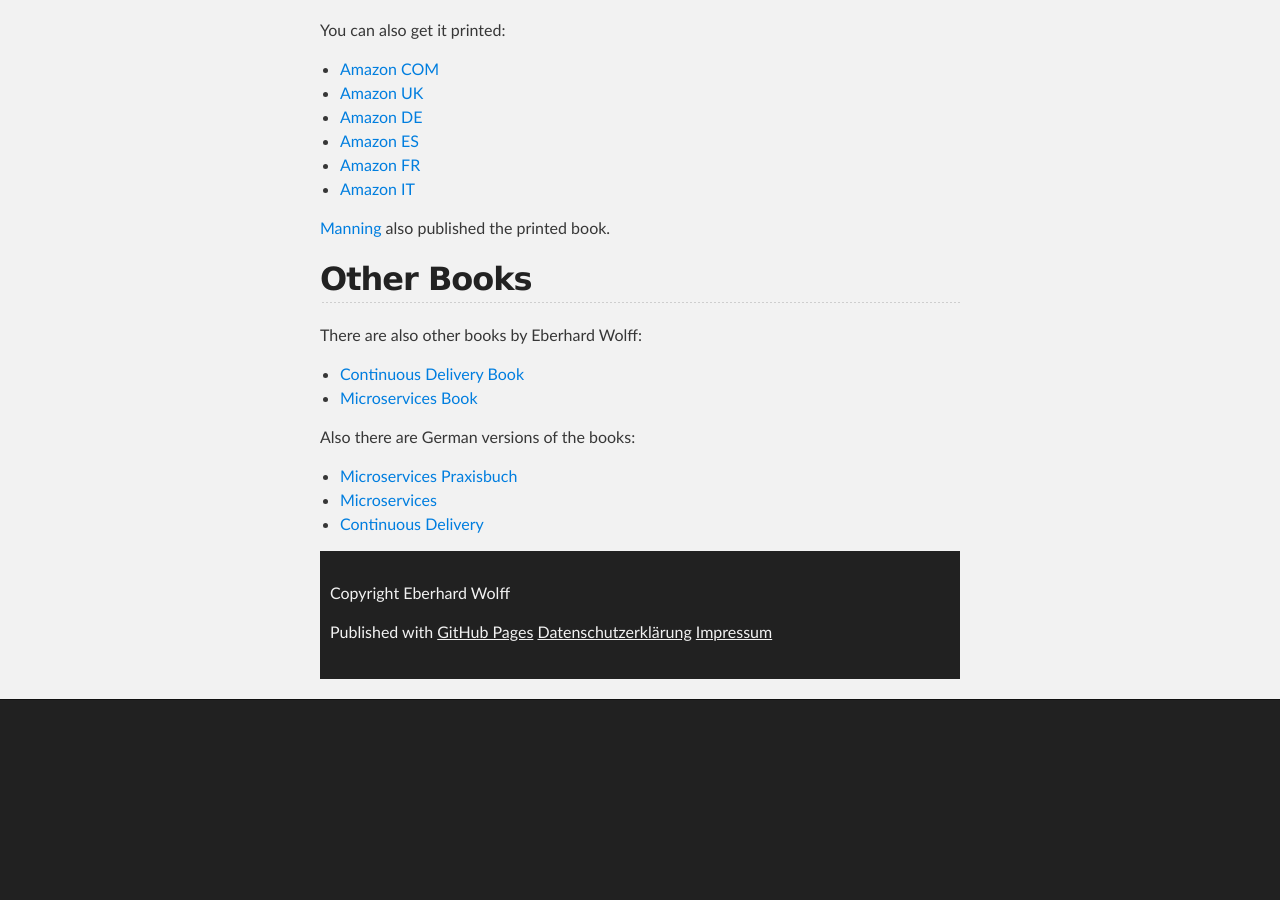
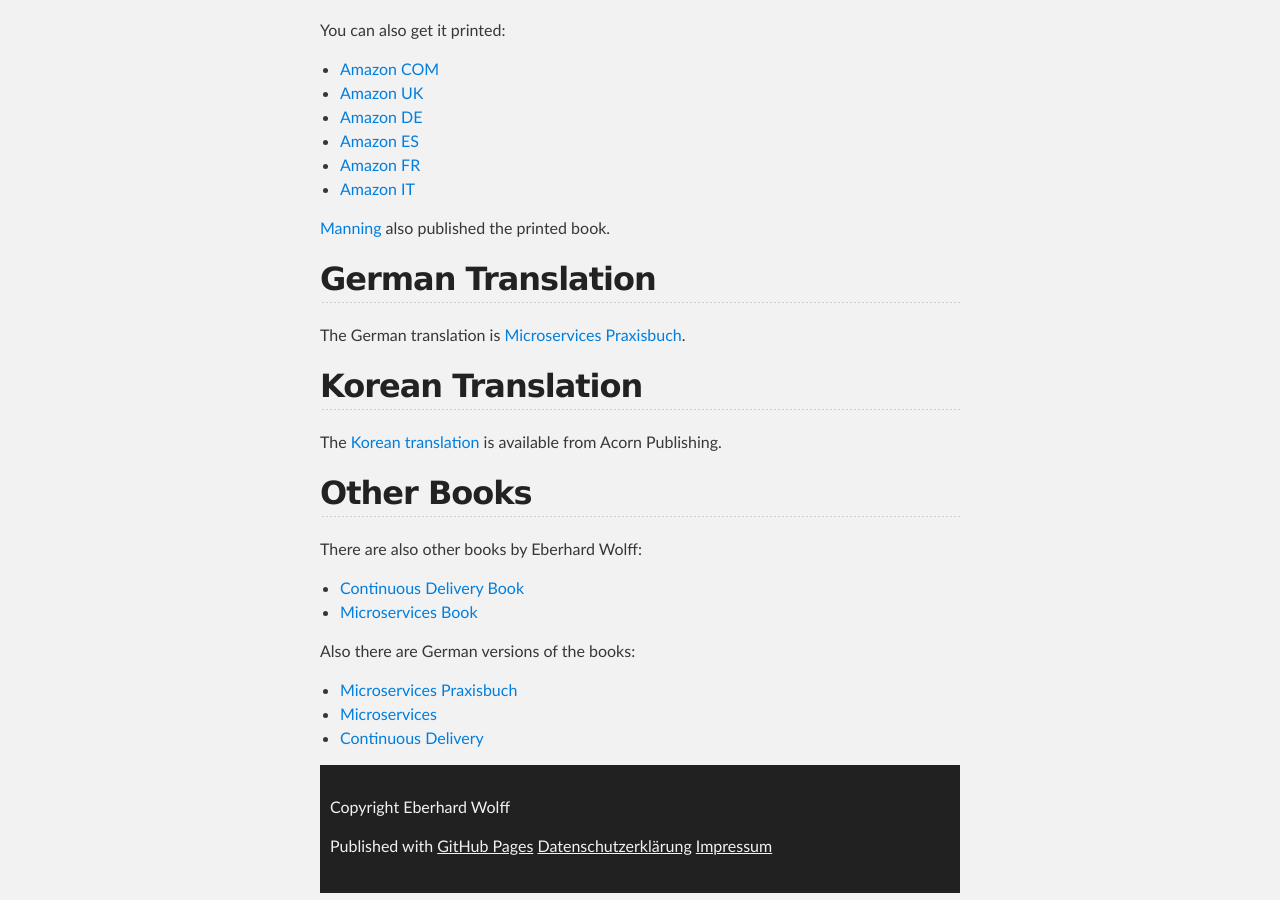
Before and after one commit to ewolff/practical-microservices.com, a Jekyll site: the page built from buy.md, in a window 1280 px wide and 900 px high, scrolled down 809 px. Built offline with Jekyll 4.4.1, drawn with Linux system fonts in a browser that asks for light colours; before the commit the page ends 1509 px from its top, so only the background shows below that.

Commit message:
Add link to Korean / German translation

```diff
--- a/buy.md
+++ b/buy.md
@@ -39,6 +39,17 @@ You can also get it printed:
 [Manning](https://www.manning.com/books/microservices-a-practical-guide-second-edition)
 also published the printed book.
 
+## German Translation
+
+The German translation is [Microservices
+Praxisbuch](https://microservices-praxisbuch.de).
+
+## Korean Translation
+
+The [Korean
+translation](http://acornpub.co.kr/book/microservices-guide-2e) is
+available from Acorn Publishing.
+
 ## Other Books
 
 There are also other books by Eberhard Wolff:
```
Also changed, not shown: index.md (+6 -0 lines).
